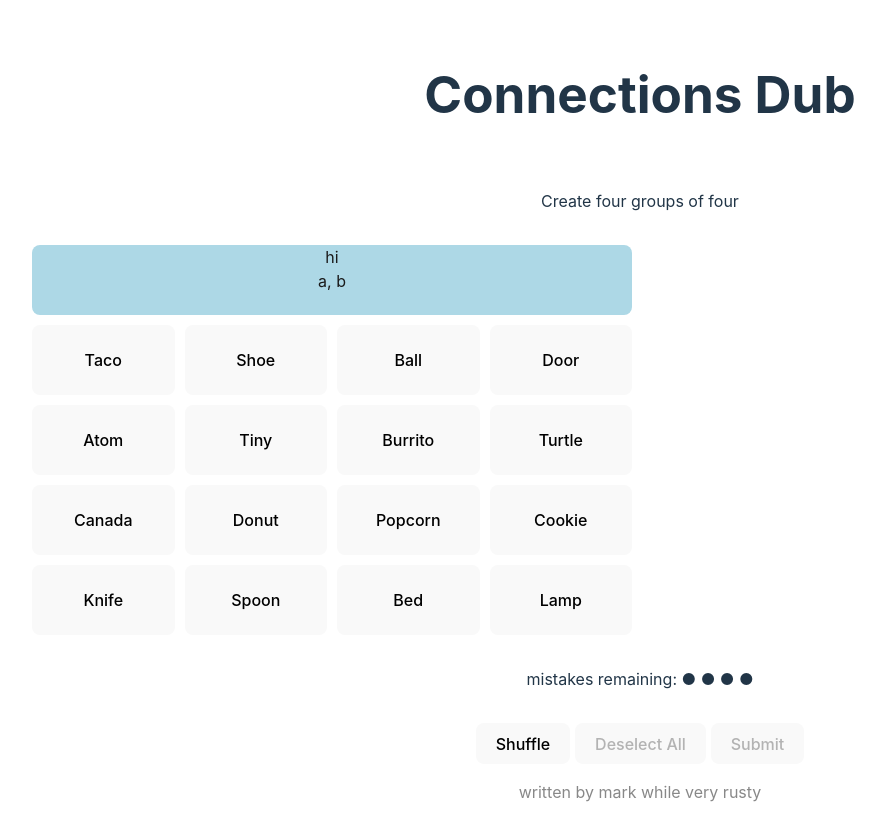
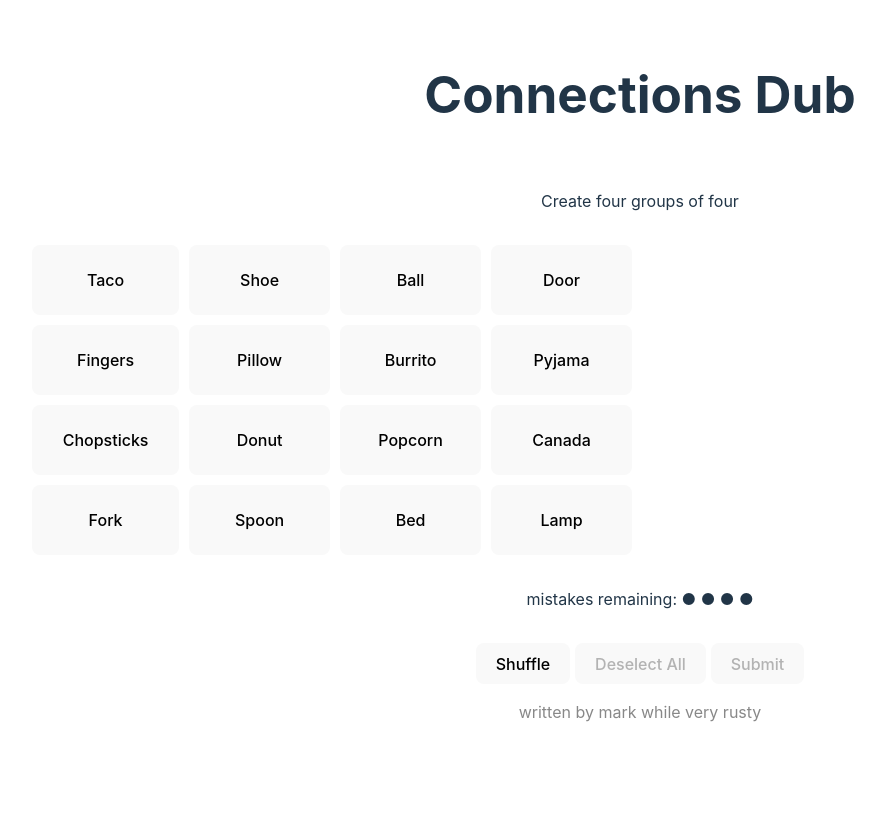
Before and after one commit to wheeler/connections-game, a React (Vite) app: page / in a window 1280 px wide. Shown: the top 840 px of the page, without its empty margins (0-885 px from the left). After the commit the page ends 800 px from the top, so only its background shows below. Built offline with nearby package versions, Linux system fonts and the light colour scheme.

Commit message:
Change to word based selection, implement ability to win.

```diff
--- a/src/Board.jsx
+++ b/src/Board.jsx
@@ -2,34 +2,22 @@ import "./Board.scss";
 import Item from "./Item.jsx";
 import SolvedGroup from "./SolvedGroup.jsx";
 
-// boardData: {
-//   solvedGroups: [],
-//   words: [],
-//   selectWord: fn()
-// }
-
 // eslint-disable-next-line react/prop-types
-const Board = ({ words, selected, setSelected }) => {
+const Board = ({ words, selected, solvedGroupData, toggleSelected }) => {
   return (
     <div className={"board"}>
-      <SolvedGroup solvedGroup={{ description: "hi", words: ["a", "b"] }} />
-      {selected.map((data, index) => (
+      {solvedGroupData.map((item, index) => (
+        <SolvedGroup key={index} solvedGroup={item} />
+      ))}
+      {words.map((data, index) => (
         <Item
+          key={index}
           itemOnClick={() => {
-            let selectedCount = 0;
-            selected.forEach((v) => {
-              if (v) selectedCount++;
-            });
-            if (selected[index] === false && selectedCount >= 4) return; // max 4 selected at a time
-
-            const newState = [...selected];
-            newState[index] = !newState[index];
-            setSelected(newState);
+            toggleSelected(data);
           }}
-          selected={selected[index]}
-          key={index}
+          selected={selected.includes(data)}
         >
-          {words[index]}
+          {data}
         </Item>
       ))}
     </div>
--- a/src/Game.jsx
+++ b/src/Game.jsx
@@ -3,78 +3,90 @@ import Board from "./Board.jsx";
 
 // GameData
 // Groups: description, words
-const fakeGameData = {
+const gameData = {
   groups: [
     {
-      description: "one type words",
-      words: ["oneaye", "onebee", "onesea", "onedee"],
+      description: "Foods",
+      words: ["Taco", "Donut", "Popcorn", "Burrito"],
     },
     {
-      description: "two type words",
-      words: ["twoaye", "twobee", "twosea", "twodee"],
+      description: "Utensils",
+      words: ["Fork", "Spoon", "Chopsticks", "Fingers"],
     },
     {
-      description: "three type words",
-      words: ["threeaye", "threebee", "threesea", "threedee"],
+      description: "Things found in a bedroom",
+      words: ["Pillow", "Pyjama", "Bed", "Lamp"],
     },
     {
-      description: "four type words",
-      words: ["fouraye", "fourbee", "foursea", "fourdee"],
+      description: "Ones that don't fit the rest",
+      words: ["Shoe", "Ball", "Door", "Canada"],
     },
   ],
 };
 
-const fakeWords = [
+const initialWords = [
   "Taco",
   "Shoe",
   "Ball",
   "Door",
-  "Atom",
-  "Tiny",
+  "Fingers",
+  "Pillow",
   "Burrito",
-  "Turtle",
-  "Canada",
+  "Pyjama",
+  "Chopsticks",
   "Donut",
   "Popcorn",
-  "Cookie",
-  "Knife",
+  "Canada",
+  "Fork",
   "Spoon",
   "Bed",
   "Lamp",
 ];
 
-// const initialState = Array(fakeWords.length).fill(false);
-const initialSelected = Array(16).fill(false);
 const Game = () => {
-  const [selected, setSelected] = useState(initialSelected);
-  const [correctGroups, setCorrectGroups] = useState([
-    false,
-    false,
-    false,
-    false,
-  ]);
+  const [selected, setSelected] = useState([]); // none selected
+  const toggleSelected = (value) => {
+    if (selected.includes(value)) {
+      // remove if already selected
+      setSelected(selected.filter((v) => v !== value));
+    } else {
+      // add if not selected unless already full
+      if (selected.length === 4) return;
+      setSelected([...selected, value]);
+    }
+  };
+
+  const [solvedGroups, setSolvedGroups] = useState([]); // none solved
+  const solvedGroupData = gameData.groups.filter(({ description }) =>
+    solvedGroups.includes(description),
+  );
+
+  let solvedWords = [];
+  solvedGroupData.forEach(({ words }) => {
+    solvedWords = solvedWords.concat(words);
+  });
+  const remainingWords = initialWords.filter(
+    (word) => !solvedWords.includes(word),
+  );
+
   const [mistakesLeft, setMistakesLeft] = useState(4);
-
   if (mistakesLeft === -1) return <>you lose</>;
-
-  let selectedCount = 0;
-  selected.forEach((v) => {
-    if (v) selectedCount++;
-  });
-
-  // let mistakeDots = [];
-  // for (let i = 0; i < mistakesLeft; i += 1) mistakeDots += <>&#9679;</>;
 
   return (
     <>
+      {solvedGroups.length < 4 && (
         <div className={"card"}>Create four groups of four</div>
+      )}
       <div>
         <Board
-          words={fakeWords}
+          words={remainingWords}
           selected={selected}
-          setSelected={setSelected}
+          solvedGroupData={solvedGroupData}
+          toggleSelected={toggleSelected}
         />
 
+        {solvedGroups.length < 4 ? (
+          <>
             <div className={"card"}>
               mistakes remaining:{" "}
               {Array(mistakesLeft)
@@ -88,21 +100,41 @@ const Game = () => {
                 Shuffle
               </button>{" "}
               <button
-            disabled={selectedCount === 0}
-            onClick={() => setSelected(initialSelected)}
+                disabled={selected.length === 0}
+                onClick={() => setSelected([])}
               >
                 Deselect All
               </button>{" "}
               <button
-            disabled={selectedCount < 4}
+                disabled={selected.length < 4}
                 onClick={() => {
-              console.log("selected", selected);
+                  const matchedGroup = gameData.groups.find(({ words }) =>
+                    words.every((word) => selected.includes(word)),
+                  );
+                  if (matchedGroup) {
+                    setSelected([]);
+                    setSolvedGroups([
+                      ...solvedGroups,
+                      matchedGroup.description,
+                    ]);
+                  } else {
                     setMistakesLeft((n) => n - 1);
+                  }
                 }}
               >
                 Submit
               </button>
             </div>
+          </>
+        ) : (
+          <>
+            <br />
+            <br />
+            Congratulations, you win.
+            <br />
+            <br />
+          </>
+        )}
       </div>
     </>
   );
```
Lines whose indentation alone changed are shown as unchanged.
